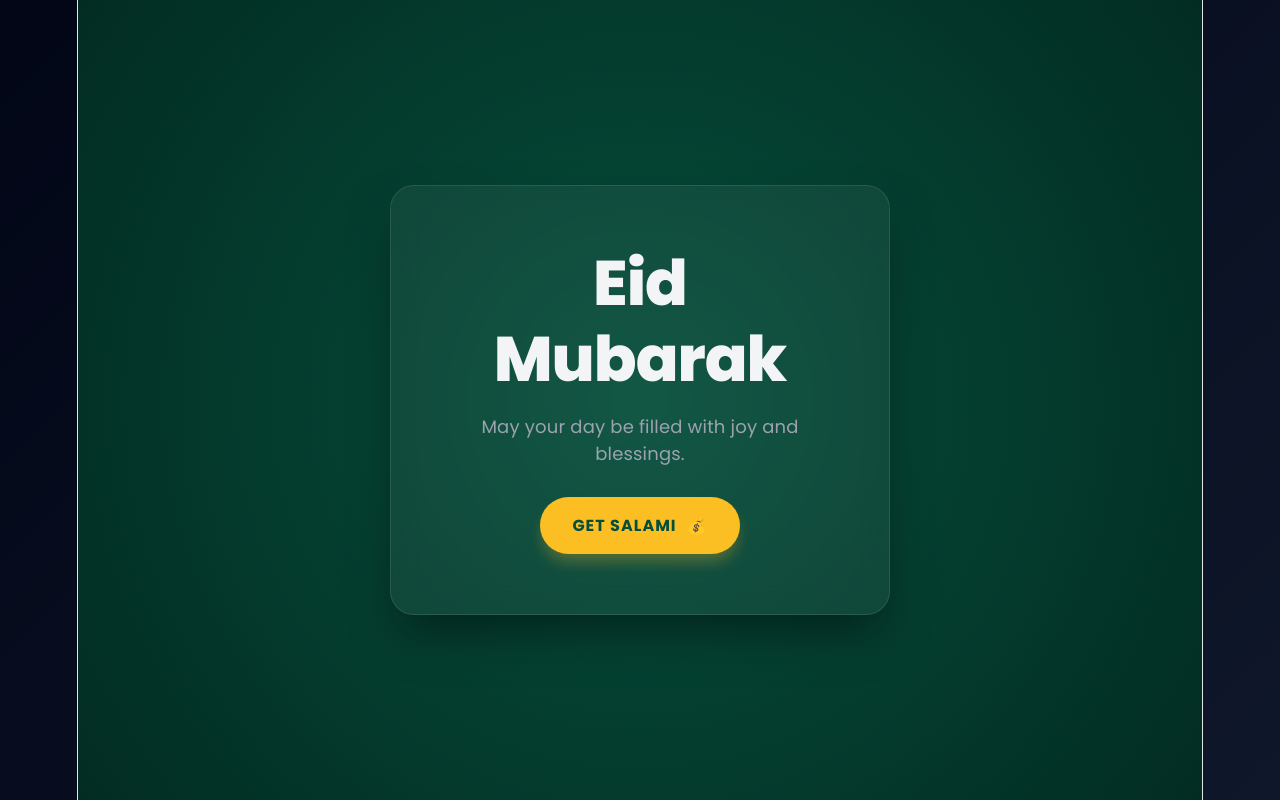
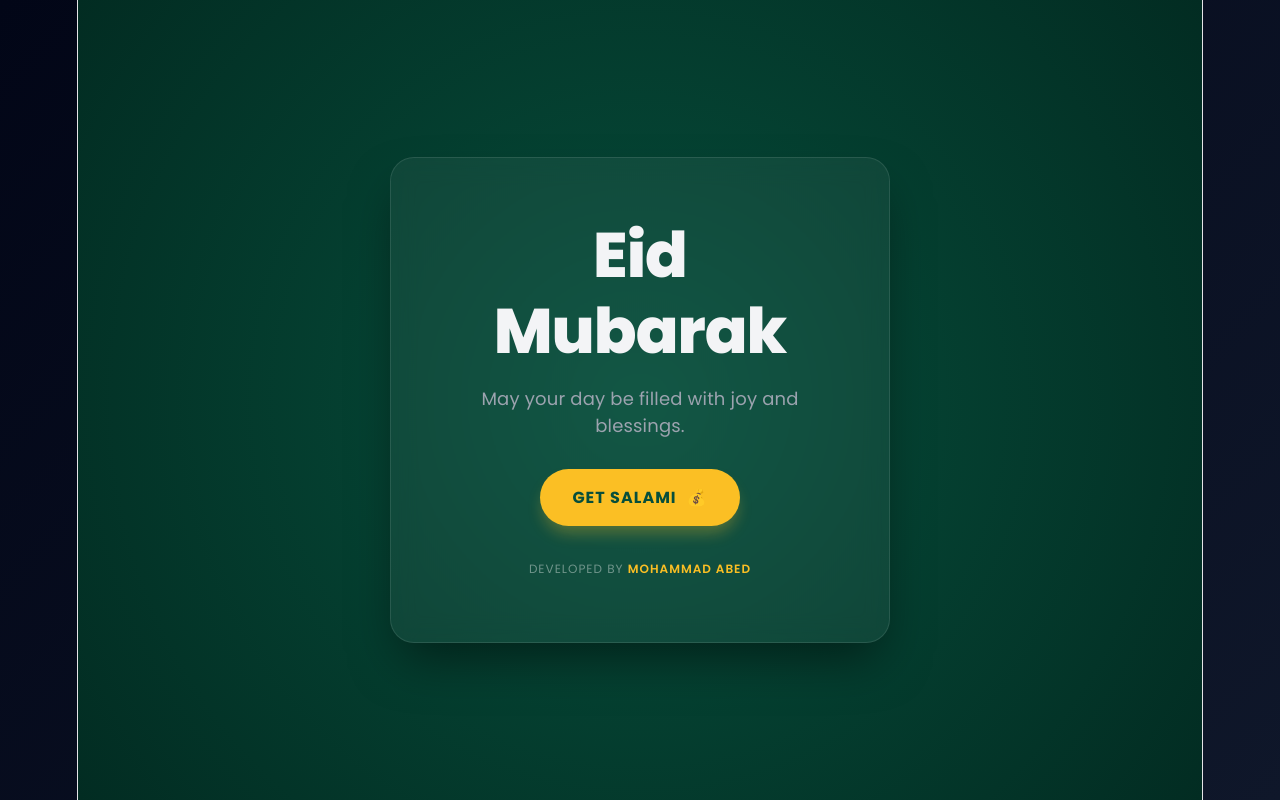
Before and after one commit to the-abed/eid-salami, a React (Vite) app: page / in a window 1280 px wide. Built offline with nearby package versions, Linux system fonts and the light colour scheme.

Commit message:
add my name

```diff
--- a/src/components/Banner.jsx
+++ b/src/components/Banner.jsx
@@ -38,7 +38,11 @@ const Banner = () => {
           Get Salami
           <span style={{ marginLeft: '10px' }}>💰</span>
         </button>
+        <footer style={styles.developerCredit}>
+  Developed by <span style={{ color: "#fbbf24", fontWeight: "600" }}>Mohammad Abed</span>
+</footer>
       </div>
+
     </div>
   );
 };
@@ -92,6 +96,20 @@ const styles = {
     textTransform: "uppercase",
     letterSpacing: "1px",
   },
+  developerCredit: {
+  position: "",
+  bottom: "20px",
+  fontSize: "12px",
+  color: "rgba(255, 255, 255, 0.4)",
+  letterSpacing: "1px",
+  textTransform: "uppercase",
+  fontFamily: "'Poppins', sans-serif",
+  textAlign: "center",
+  marginTop: "30px",
+  width: "100%",
+  maxWidth: "500px",
+
+}
 };
 
 export default Banner;
--- a/src/components/FakeNotification.jsx
+++ b/src/components/FakeNotification.jsx
@@ -20,7 +20,7 @@ const FakeNotification = ({ amount }) => {
       <div style={styles.body}>
         <strong>bKash</strong>
         <p style={styles.text}>
-          You have received Salami: ৳{amount}.00 from Eid-Salami-Bot.
+          You have received Salami: ৳{amount}.00 from Mohammad Abed.
           Fee ৳0.00. Balance ৳{amount + 500}.00. Ref: Eid Mubarak!
         </p>
       </div>
```
